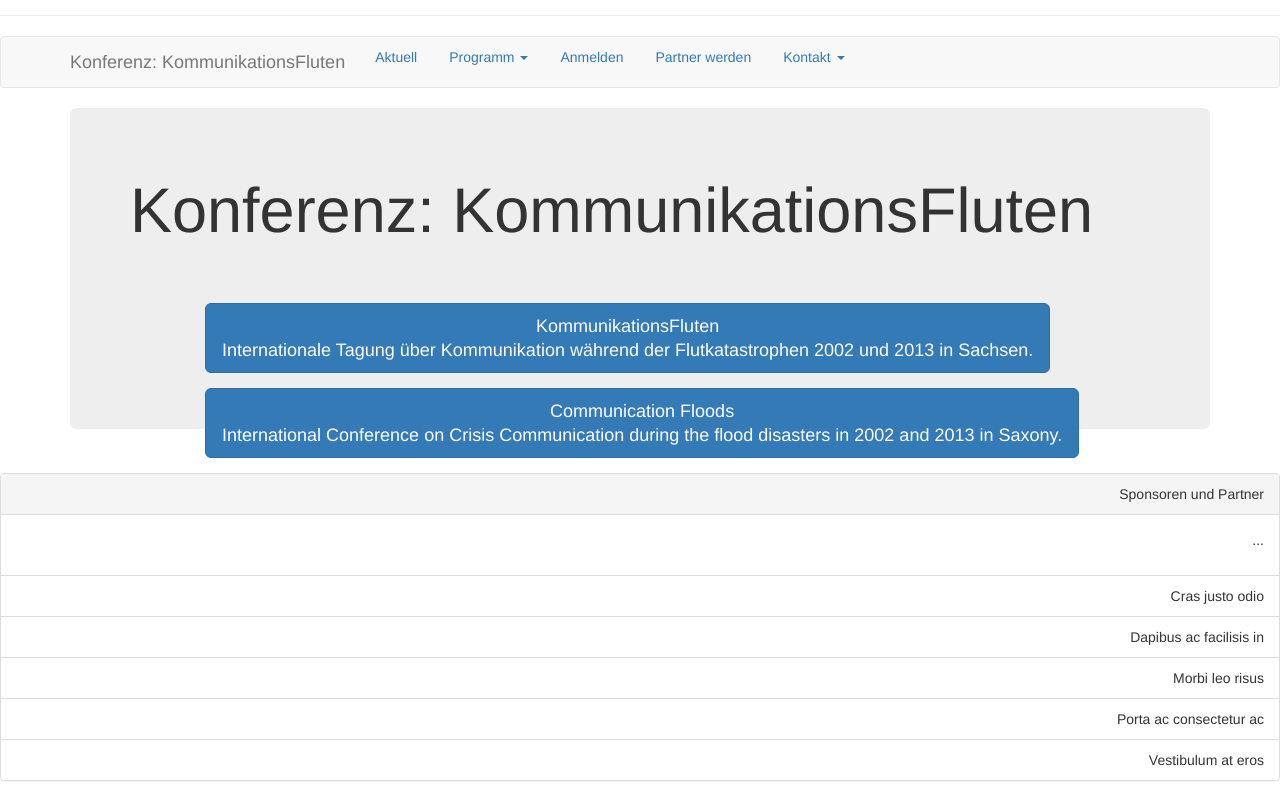
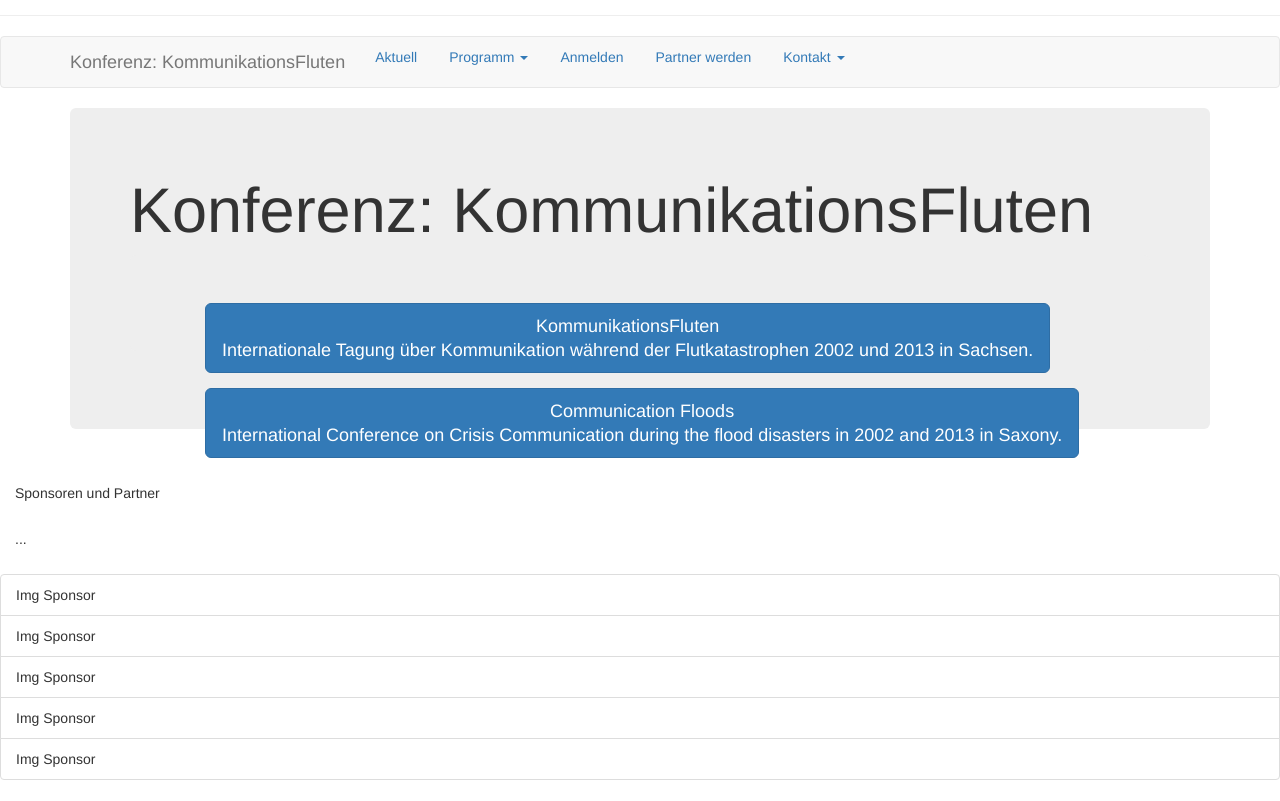
Before and after one commit to susedev/test, a Jekyll site: the page built from index.html, in a window 1280 px wide, cut to the strip 192-993 px from the top of the page. Built offline with Jekyll 4.4.1, drawn with Linux system fonts in a browser that asks for light colours.

Commit message:
Update base.html

```diff
--- a/_layouts/base.html
+++ b/_layouts/base.html
@@ -47,7 +47,7 @@
 <div class="container" margin 200px; width 500px>
   {{ content }}
 </div>
-<div class="panel panel-default" align="right" margin="200px">
+<div class="sidebar right">
   <!-- Default panel contents -->
   <div class="panel-heading">Sponsoren und Partner</div>
   <div class="panel-body">
@@ -56,10 +56,10 @@
 
   <!-- List group -->
   <ul class="list-group">
-    <li class="list-group-item">Cras justo odio</li>
-    <li class="list-group-item">Dapibus ac facilisis in</li>
-    <li class="list-group-item">Morbi leo risus</li>
-    <li class="list-group-item">Porta ac consectetur ac</li>
-    <li class="list-group-item">Vestibulum at eros</li>
+    <li class="list-group-item">Img Sponsor</li>
+    <li class="list-group-item">Img Sponsor</li>
+    <li class="list-group-item">Img Sponsor</li>
+    <li class="list-group-item">Img Sponsor</li>
+    <li class="list-group-item">Img Sponsor</li>
   </ul>
 </div>
```
